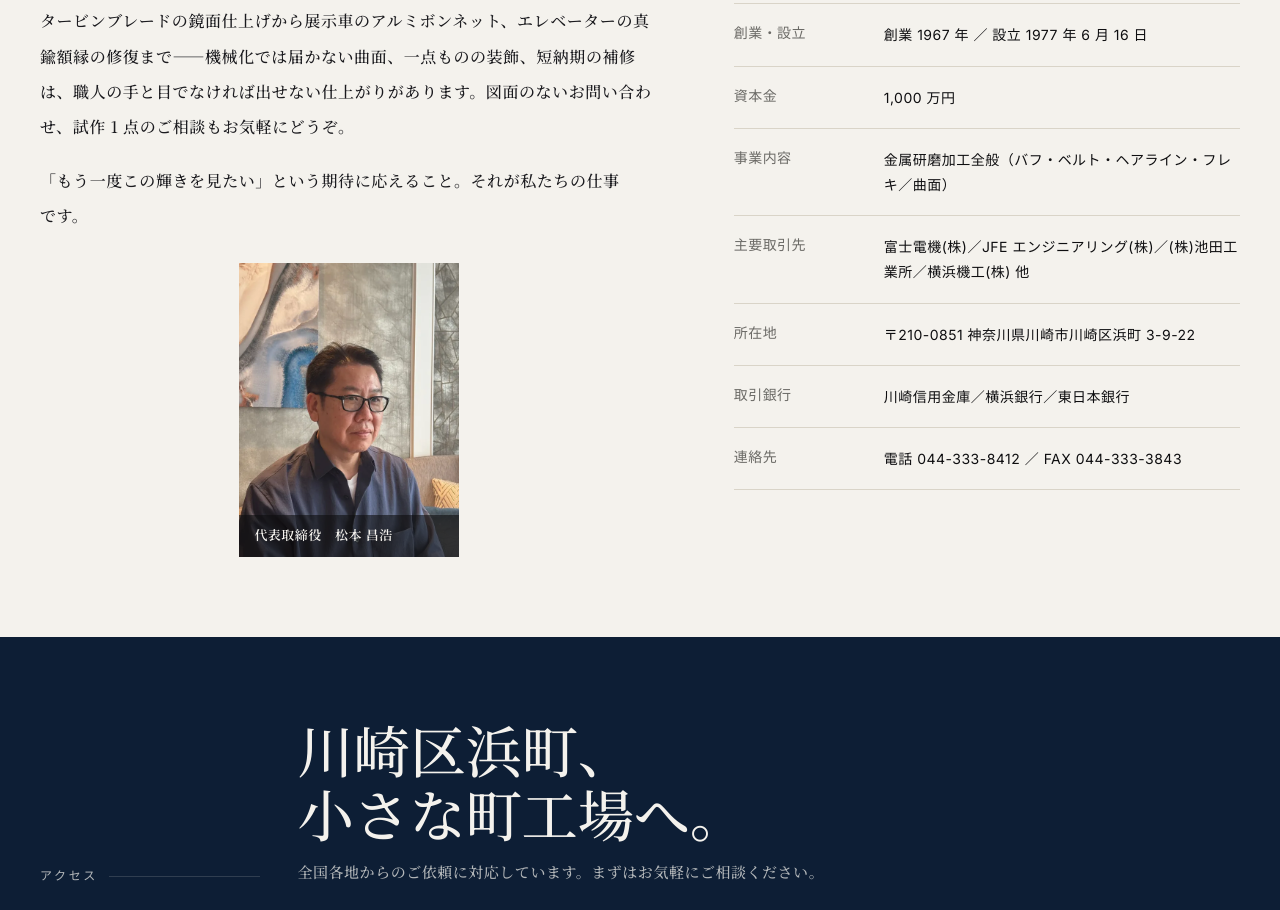
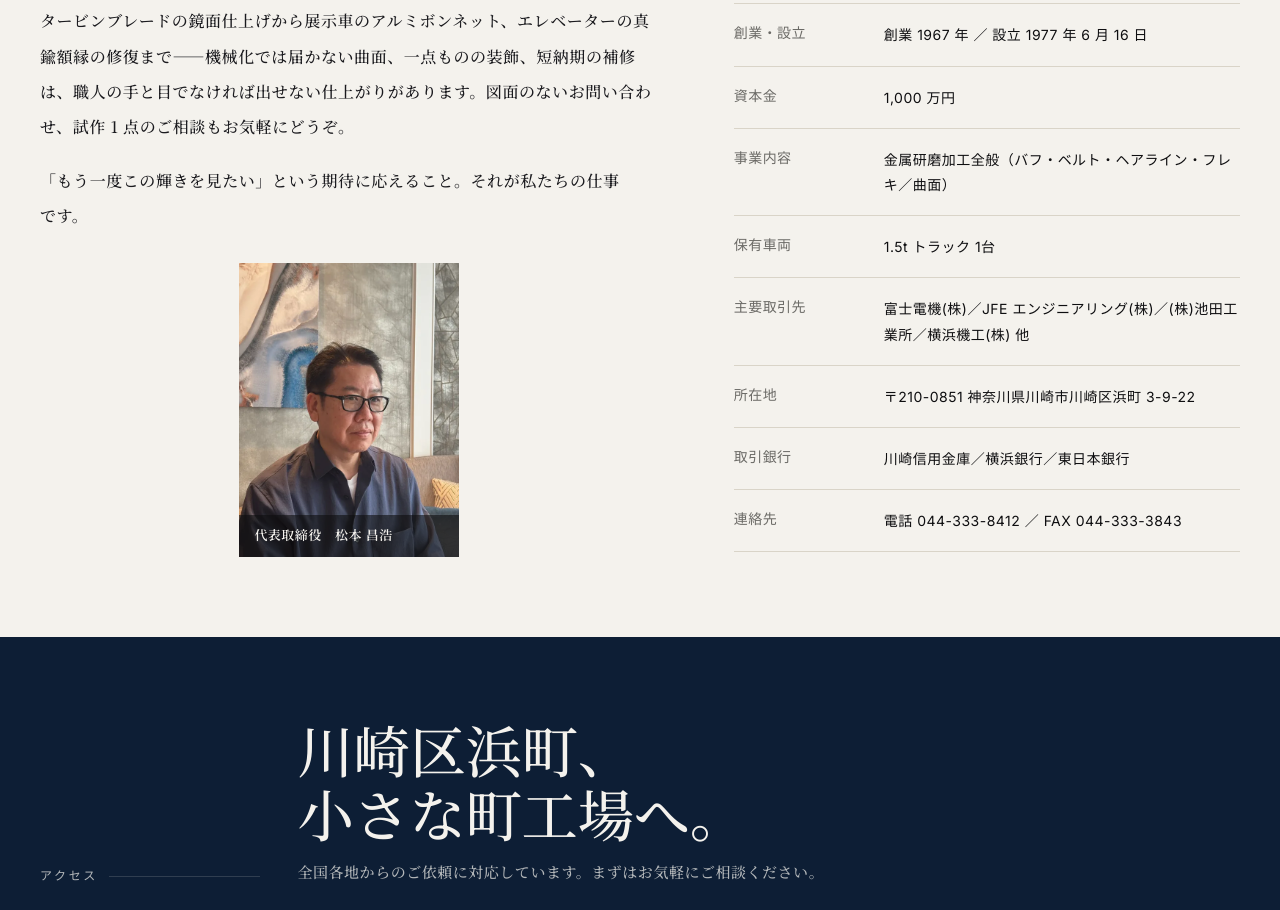
Before and after one commit to slee444/matsumoto-kenma, a website: page index.html in a window 1280 px wide. Shown: the part 4114-5024 px from the top of the page. Drawn offline with Linux system fonts and the light colour scheme.

Commit message:
会社案内に保有車両（1.5tトラック）を追加

```diff
--- a/index.html
+++ b/index.html
@@ -472,6 +472,7 @@
         <div><dt>創業・設立</dt><dd>創業 1967 年 ／ 設立 1977 年 6 月 16 日</dd></div>
         <div><dt>資本金</dt><dd>1,000 万円</dd></div>
         <div><dt>事業内容</dt><dd>金属研磨加工全般（バフ・ベルト・ヘアライン・フレキ／曲面）</dd></div>
+        <div><dt>保有車両</dt><dd>1.5t トラック 1台</dd></div>
         <div><dt>主要取引先</dt><dd>富士電機(株)／JFE エンジニアリング(株)／(株)池田工業所／横浜機工(株) 他</dd></div>
         <div><dt>所在地</dt><dd>〒210-0851 神奈川県川崎市川崎区浜町 3-9-22</dd></div>
         <div><dt>取引銀行</dt><dd>川崎信用金庫／横浜銀行／東日本銀行</dd></div>
```
